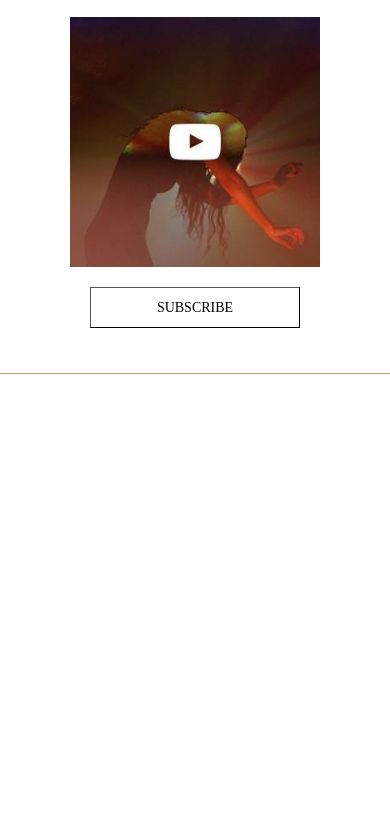
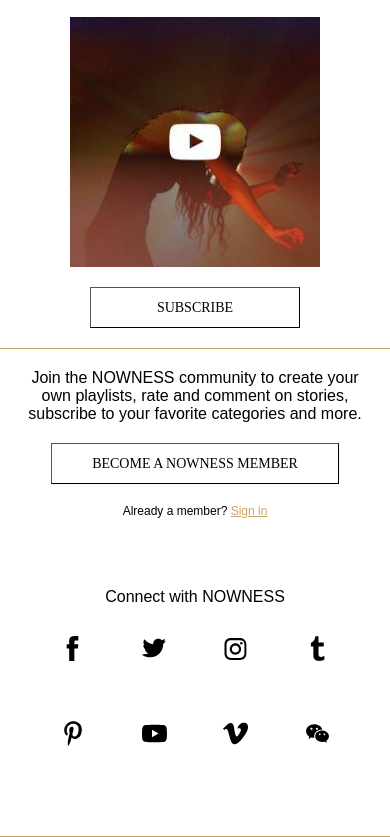
Before and after one commit to paulajaynecavender/nowness, a plain HTML site: page index.html in a window 390 px wide. Shown: the part 5174-6011 px from the top of the page. Before the commit the page ends 5548 px from the top, so only its background shows below. Drawn offline with Linux system fonts and the light colour scheme; a web font is replaced by a local one.

Commit message:
community mobile updated

```diff
--- a/index.html
+++ b/index.html
@@ -382,10 +382,10 @@
 
       <div class="line-border"></div>
 
-      <!-- <div class="community-div">
+      <div class="community-div">
         <div class="community">
           <div class="become-a-member">
-            <p class="p-join">
+            <p class="join">
               Join the NOWNESS community to create your own playlists, rate and
               comment on stories, subscribe to your favorite categories and more.
             </p>
@@ -394,7 +394,7 @@
           </div>
 
           <div class="connect">
-            <h2 class="h2-connect">Connect with NOWNESS</h2>
+            <p class="join">Connect with NOWNESS</p>
             <div class="icons-container">
               <svg width="25px" viewBox="0 0 25 25">
                 <use href="#facebook_logo"></use>
@@ -423,7 +423,9 @@
             </div>
           </div>
         </div>
-      </div> -->
+      </div>
+
+      <div class="line-border"></div>
 
       <!-- <div class="more-to-love">
         <h2>MORE TO LOVE</h2>
--- a/styles.scss
+++ b/styles.scss
@@ -144,11 +144,6 @@
 .overlay-menu .icons-container svg {
   padding: 10px 25px;
   width: 18px;
-}
-
-.connect .icons-container svg {
-  padding: 30px;
-  margin: 0px 0 20px 0;
 }
 
 // overlay sites sub-menu
@@ -360,6 +355,7 @@
     box-shadow: 0px -1px $gold inset;
   }
 }
+
 // most-watched
 .most-watched {
   padding-top: 0;
@@ -383,6 +379,7 @@
 //share-the-love
 .share-the-love {
   @include flex-column-center;
+  padding-bottom: 0;
 }
 .share-the-love-card {
   display: flex;
@@ -391,3 +388,30 @@
 .social-detail {
   display: none;
 }
+// become-a-member
+.become-a-member {
+  @include flex-column-center;
+  text-align: center;
+  padding: 2rem 2rem 7rem 2rem;
+}
+.join {
+  font-size: 1.6rem;
+  font-weight: lighter;
+}
+.small {
+  font-size: 1.2rem;
+  font-weight: lighter;
+  .sign-in a {
+    color: $gold;
+  }
+}
+// connect
+.connect {
+  text-align: center;
+  .icons-container {
+    margin: 3rem 6rem;
+    svg {
+      margin-bottom: 6rem;
+    }
+  }
+}
```
Also changed, not shown: styles.css, 1 other file.
